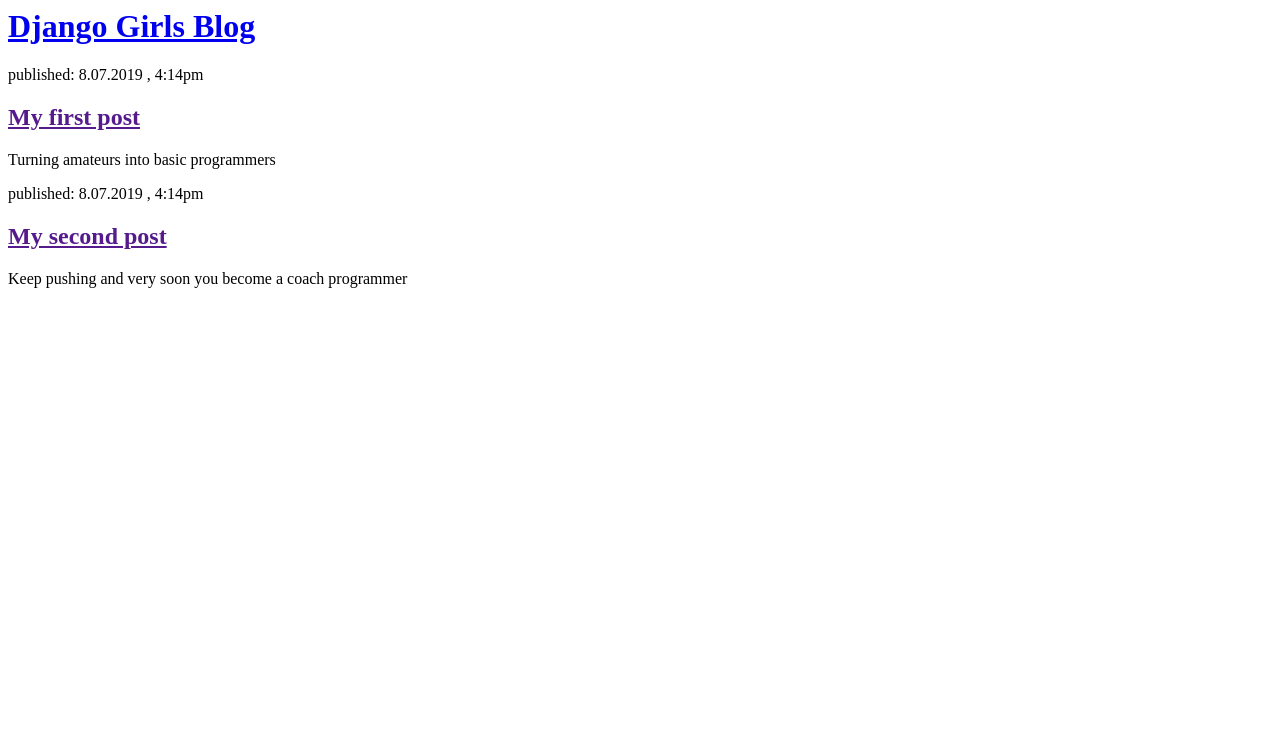
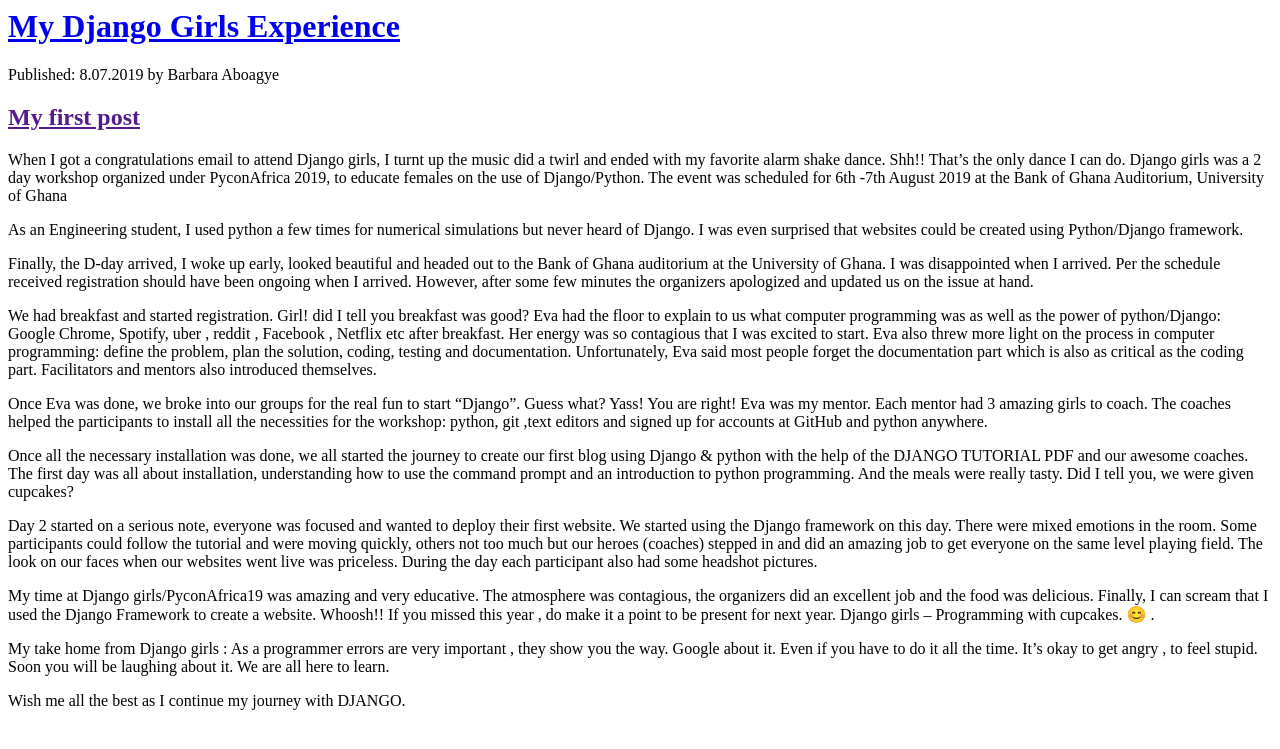
Before and after one commit to barbaraaboagye/my-first-blog, a Django app: page / in a window 1280 px wide. Shown: the top 749 px of the page. Run offline with Django 3.2, Linux system fonts and the light colour scheme.

Commit message:
Changed the HTML for the site.

```diff
--- a/blog/templates/blog/post_list.html
+++ b/blog/templates/blog/post_list.html
@@ -16,23 +16,31 @@
 	</head>
 	<body>
 		<div>
-			<h1><a	href="/">Django	Girls	Blog</a></h1>
+			<h1><a	href="/">My Django	Girls Experience</a></h1>
 		</div>
 
 		<div>
-			<p>published: 8.07.2019 , 4:14pm </p>
+			<p>Published: 8.07.2019 by Barbara Aboagye</p>
 
 			<h2><a	href="">My first post</a></h2>
-			<p>Turning amateurs into basic programmers</p>
+			<p>When I got a congratulations email to attend Django girls, I turnt up the music did a twirl and ended with my favorite alarm shake dance. Shh!! That’s the only dance I can do. Django girls was a 2 day workshop organized under PyconAfrica 2019, to educate females on the use of Django/Python. The event was scheduled for 6th -7th August 2019 at the Bank of Ghana Auditorium, University of Ghana</p>
 
 		</div>
 
 		<div>
-			<p>published: 8.07.2019 , 4:14pm </p>
+			<p>As an Engineering student, I used python a few times for numerical simulations but never heard of Django. I was even surprised that websites could be created using Python/Django framework. </p>
 
-			<h2><a	href="">My second post</a></h2>
-			<p>Keep pushing and very soon you become a coach programmer</p>
+			<p>Finally, the D-day arrived, I woke up early, looked beautiful and headed out to the Bank of Ghana auditorium at the University of Ghana.  I was disappointed when I arrived. Per the schedule received registration should have been ongoing when I arrived. However, after some few minutes the organizers apologized and updated us on the issue at hand.</p>
+			<p>We had breakfast and started registration. Girl! did I tell you breakfast was good? Eva had the floor to explain to us what computer programming was as well as the power of python/Django: Google Chrome, Spotify, uber , reddit , Facebook , Netflix etc after breakfast. Her energy was so contagious that I was excited to start. Eva also threw more light on the process in computer programming: define the problem, plan the solution, coding, testing and documentation. Unfortunately, Eva said most people forget the documentation part which is also as critical as the coding part. Facilitators and mentors also introduced themselves.</p>
+			<p>Once Eva was done, we broke into our groups for the real fun to start “Django”. Guess what? Yass! You are right! Eva was my mentor.  Each mentor had 3 amazing girls to coach. The coaches helped the participants to install all the necessities for the workshop: python, git ,text editors and signed up for accounts at GitHub and python anywhere.</p>
+			<p>Once all the necessary installation was done, we all started the journey to create our first blog using Django & python with the help of the DJANGO TUTORIAL PDF and our awesome coaches. The first day was all about installation, understanding how to use the command prompt and an introduction to python programming. And the meals were really tasty. Did I tell you, we were given cupcakes?  </p>
+			<p>Day 2 started on a serious note, everyone was focused and wanted to deploy their first website. We started using the Django framework on this day. There were mixed emotions in the room. Some participants could follow the tutorial and were moving quickly, others not too much but our heroes (coaches) stepped in and did an amazing job to get everyone on the same level playing field. The look on our faces when our websites went live was priceless. During the day each participant also had some headshot pictures.
+ </p>
+			<p>My time at Django girls/PyconAfrica19 was amazing and very educative. The atmosphere was contagious, the organizers did an excellent job and the food was delicious. Finally, I can scream that I  used the Django Framework to create a website. Whoosh!! If you missed this year , do make it a point to be present for next year. Django girls – Programming with cupcakes. 😊 . </p>
+			<p>My take home from Django girls : As a programmer errors are very important , they show you the way. Google about it. Even if you have to do it all the time. It’s okay to get angry , to feel stupid. Soon you will be laughing about it. We are all here to learn.  </p>
 
+
+			<p>Wish me all the best as I continue my journey with DJANGO. </p>
 		</div>
 	</body>
 </html>
```
